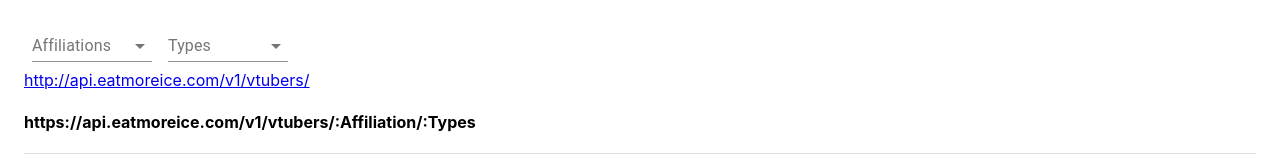
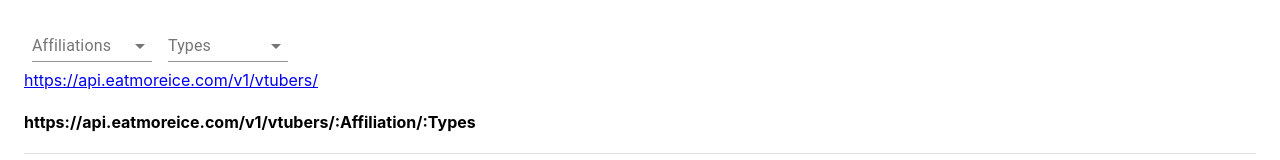
Before and after one commit to 1k-ct/dep-ts, a React (Create React App) app: page / in a window 1280 px wide. Shown: the part 139-299 px from the top of the page. Built offline with nearby package versions, Linux system fonts and the light colour scheme.

Commit message:
fixed type "s"

```diff
--- a/src/App.tsx
+++ b/src/App.tsx
@@ -107,10 +107,10 @@ function App() {
           <div>
             <a
               href={
-                "http://api.eatmoreice.com/v1/vtubers/" + affiliation + type
+                "https://api.eatmoreice.com/v1/vtubers/" + affiliation + type
               }
             >
-              {"http://api.eatmoreice.com/v1/vtubers/" + affiliation + type}
+              {"https://api.eatmoreice.com/v1/vtubers/" + affiliation + type}
             </a>
           </div>
           <div>
```
Also changed, not shown: 1 other file (tests, documents, lock files or other folders).
